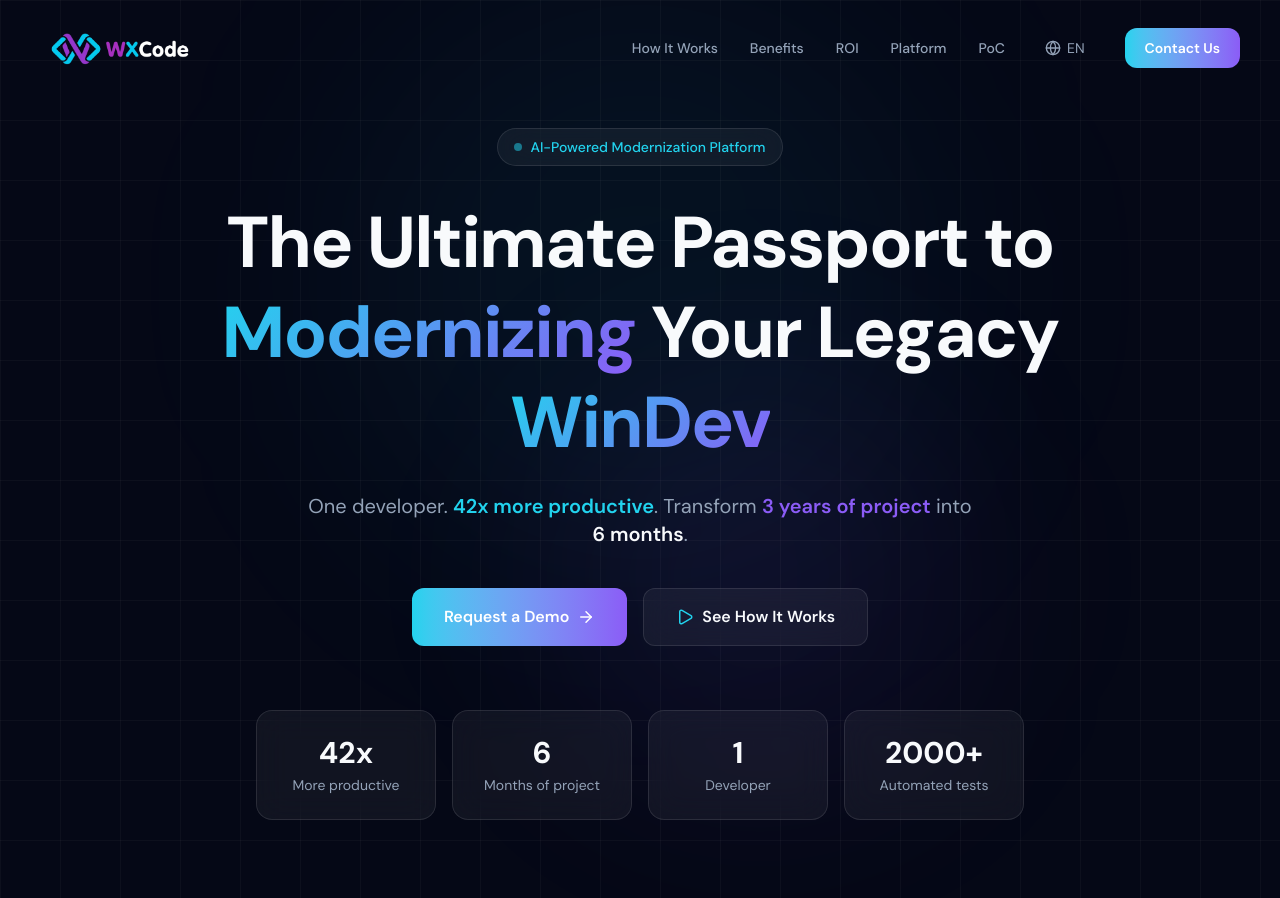
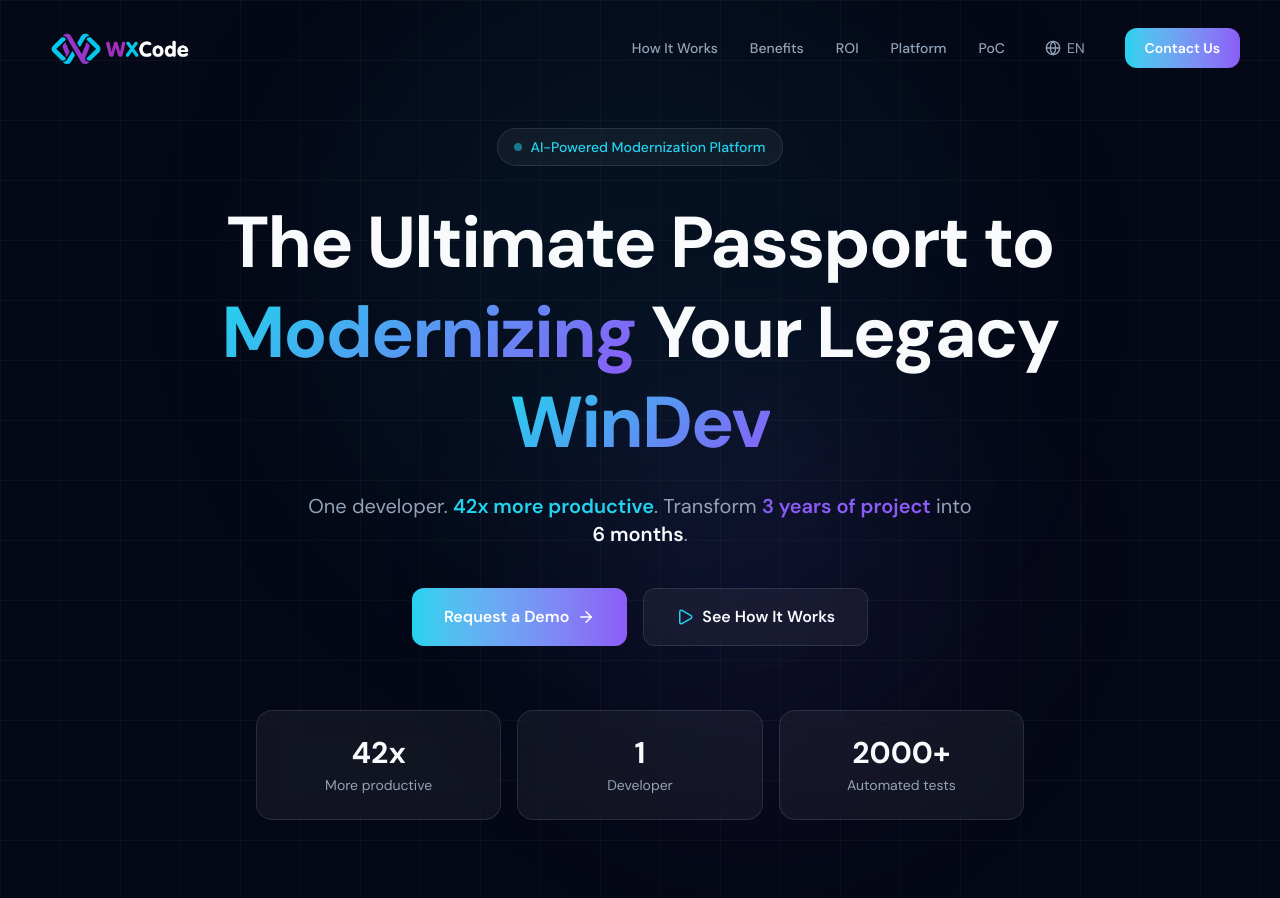
Before and after one commit to GilbertoAbrao/wxcode-landingpage, a Next.js app: page / in a window 1280 px wide. Shown: the top 898 px of the page. Built offline with nearby package versions, Linux system fonts and the light colour scheme.

Commit message:
fix: remove "6 meses de projeto" stat card from hero

```diff
--- a/src/components/Hero.tsx
+++ b/src/components/Hero.tsx
@@ -112,11 +112,10 @@
             initial={{ opacity: 0, y: 40 }}
             animate={{ opacity: 1, y: 0 }}
             transition={{ duration: 0.8, delay: 0.4 }}
-            className="grid w-full max-w-3xl grid-cols-2 gap-4 sm:grid-cols-4"
+            className="grid w-full max-w-3xl grid-cols-3 gap-4"
           >
             {[
               { value: "42x", label: t("hero.stat1Label") },
-              { value: "6", label: t("hero.stat2Label"), suffix: " meses" },
               { value: "1", label: t("hero.stat3Label"), suffix: " dev" },
               { value: "2000+", label: t("hero.stat4Label") },
             ].map((stat, i) => (
```
